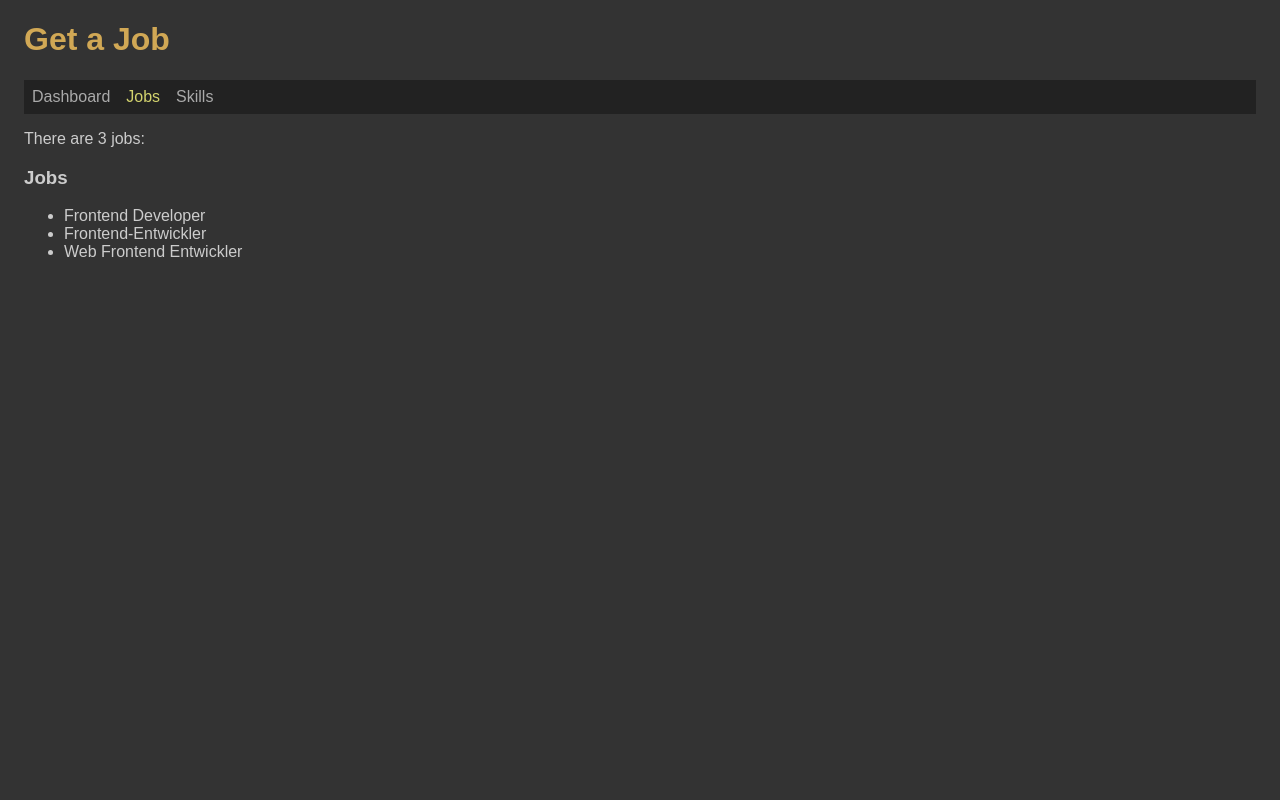
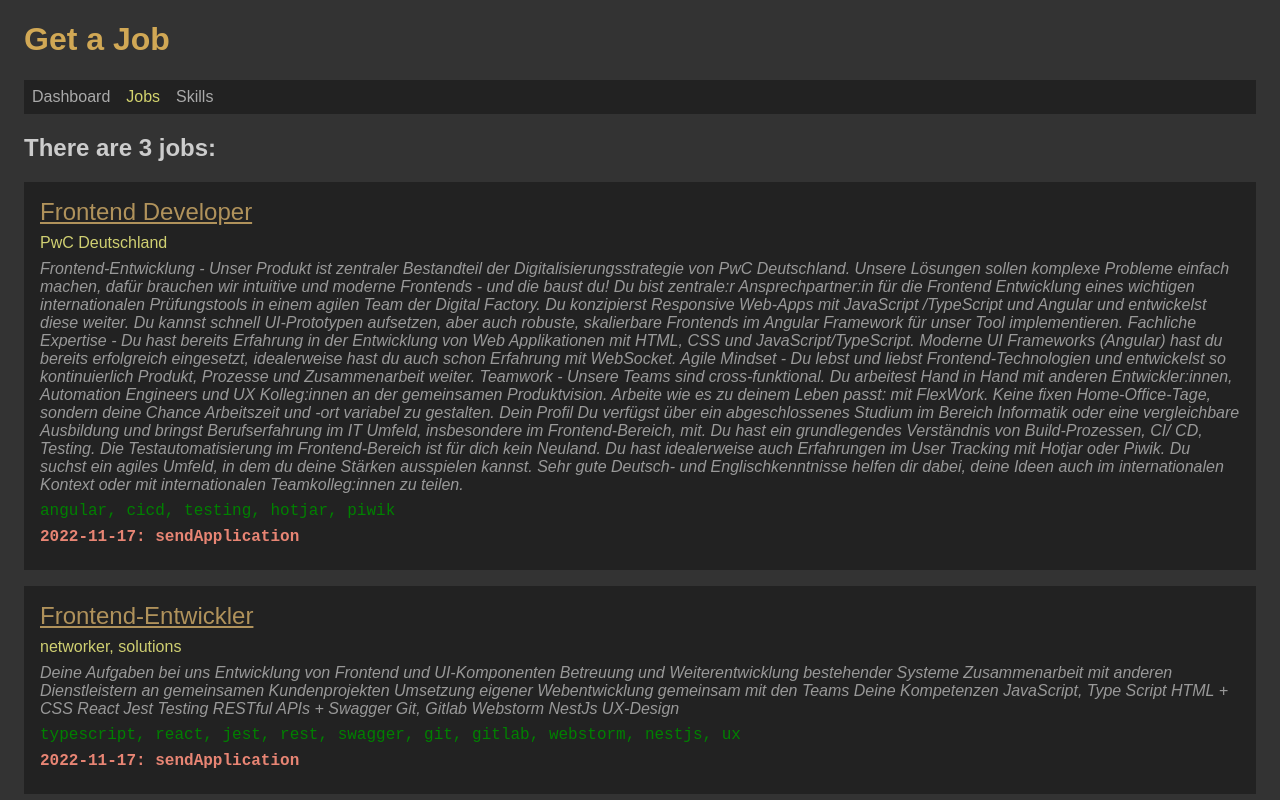
Before and after one commit to edwardtanguay/et-001-zustand-job-site, a React (Vite) app: page /jobs in a window 1280 px wide. Shown: the top 800 px of the page. Built offline with nearby package versions, Linux system fonts and the light colour scheme; data requests are answered from the project's data file.

Commit message:
finished

```diff
--- a/src/App.scss
+++ b/src/App.scss
@@ -22,4 +22,45 @@ body {
 			color: rgb(211, 211, 110);
 		}
 	}
+
+	.pageJobs {
+		.jobs {
+			.job {
+				background-color: #222;
+				padding: 1rem;
+				margin-bottom: 1rem;
+
+				div {
+					margin-bottom: .5rem;
+				}
+
+				.title {
+					a {
+						color: rgb(176, 146, 91);
+						font-size: 1.5rem;
+					}
+				}
+
+				.company {
+					color: rgb(208, 208, 114);
+				}
+
+				.description {
+					font-style: italic;
+					color: #999;
+				}
+
+				.skills {
+					color: green;
+					font-family: 'Courier New', Courier, monospace;
+				}
+
+				.statusLine {
+					color: rgb(232, 133, 116);
+					font-family: 'Courier New', Courier, monospace;
+					font-weight: bold;
+				}
+			}
+		}
+	}
 }
--- a/src/components/PageJobs.tsx
+++ b/src/components/PageJobs.tsx
@@ -4,9 +4,10 @@ import axios from 'axios';
 const apiUrl = 'http://localhost:5556';
 
 interface IJob {
-	id: number,
+	id: number;
 	title: string;
 	company: string;
+	description: string;
 	url: string;
 	skills: string;
 	publicationDate: string;
@@ -24,14 +25,19 @@ export const PageJobs = () => {
 
 	return (
 		<div className="pageJobs">
-			<p>There are {jobs.length} jobs:</p>
 			<div className="jobs">
-				<h3>Jobs</h3>
-				<ul>
-					{jobs.map((job: IJob) => {
-						return <li>{job.title}</li>;
-					})}
-				</ul>
+				<h2>There are {jobs.length} jobs:</h2>
+				{jobs.map((job: IJob) => {
+					return (
+						<div className="job">
+							<div className="title"><a href={job.url} target="_blank">{job.title}</a></div>
+							<div className="company">{job.company}</div>
+							<div className="description">{job.description}</div>
+							<div className="skills">{job.skills}</div>
+							<div className="statusLine">{job.publicationDate}: {job.status}</div>
+						</div>
+					);
+				})}
 			</div>
 		</div>
 	);
```
